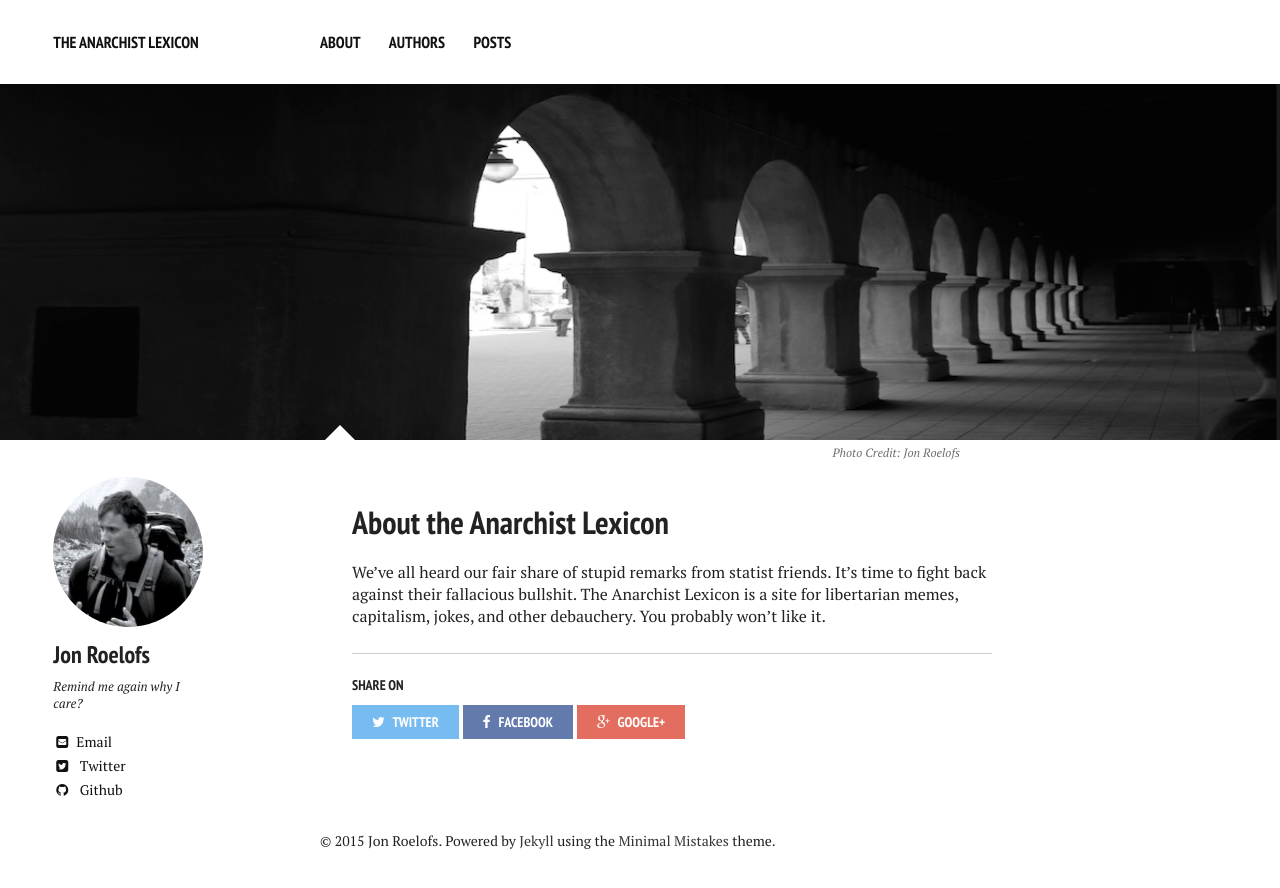
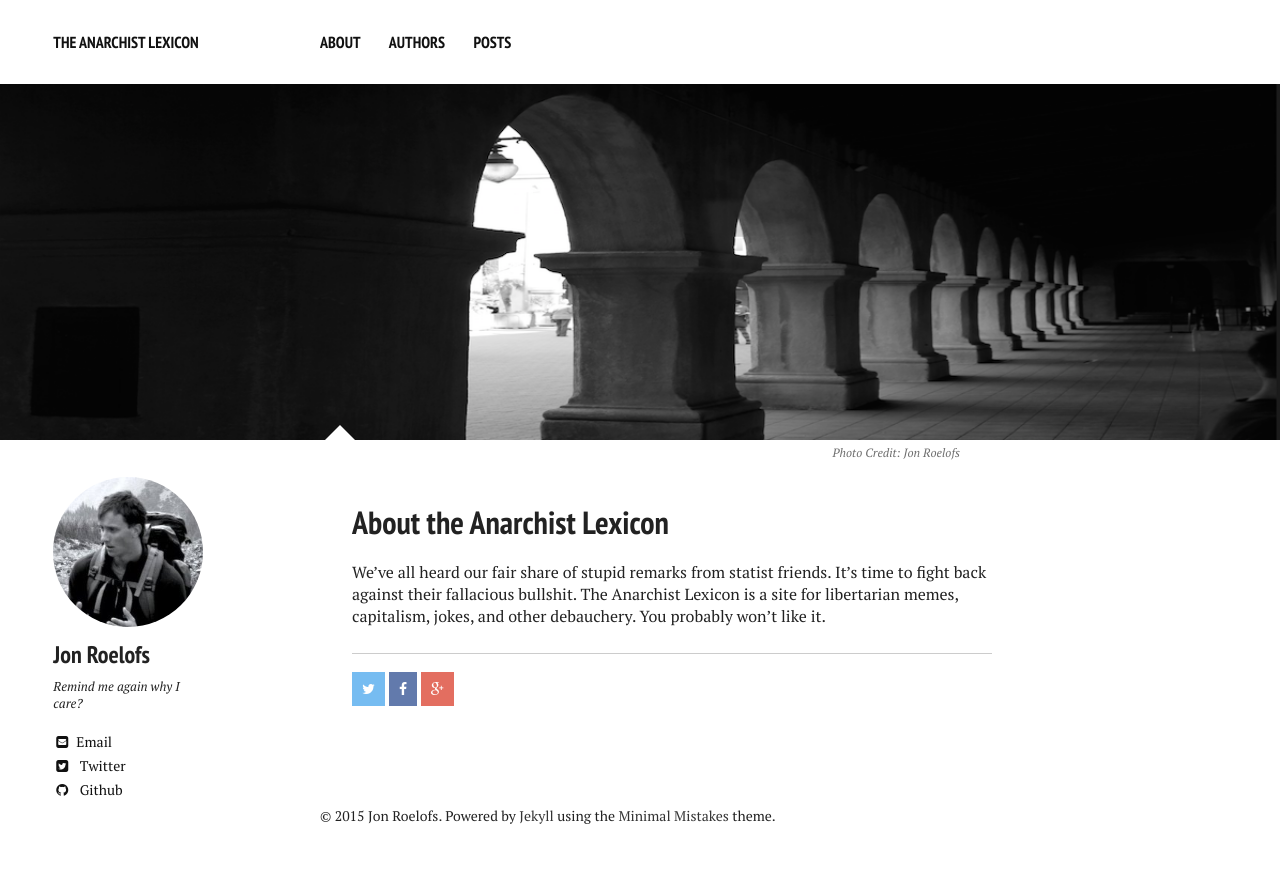
Before and after one commit to anarchistlexicon/anarchistlexicon.github.io, a Jekyll site: the page built from about/index.md, in a window 1280 px wide. Shown: the top 888 px of the page. Built offline with Jekyll 4.4.1, drawn with Linux system fonts in a browser that asks for light colours; nearby versions of some CDN libraries.

Commit message:
Make the social buttons smaller, and less intrusive

```diff
--- a/_includes/_social-share.html
+++ b/_includes/_social-share.html
@@ -1,14 +1,13 @@
 <div class="social-share">
-  <h4>Share on</h4>
   <ul>
     <li>
-      <a href="https://twitter.com/intent/tweet?text={{ site.url }}{{ page.url }}" class="twitter" title="Share on Twitter"><i class="fa fa-twitter"></i><span> Twitter</span></a>
+      <a href="https://twitter.com/intent/tweet?text={{ site.url }}{{ page.url }}" class="twitter" title="Share on Twitter"><i class="fa fa-twitter"></i></a>
     </li>
     <li>
-      <a href="https://www.facebook.com/sharer/sharer.php?u={{ site.url }}{{ page.url }}" class="facebook" title="Share on Facebook"><i class="fa fa-facebook"></i><span> Facebook</span></a>
+      <a href="https://www.facebook.com/sharer/sharer.php?u={{ site.url }}{{ page.url }}" class="facebook" title="Share on Facebook"><i class="fa fa-facebook"></i></a>
     </li>
     <li>
-      <a href="https://plus.google.com/share?url={{ site.url }}{{ page.url }}" class="google-plus" title="Share on Google Plus"><i class="fa fa-google-plus"></i><span> Google+</span></a>
+      <a href="https://plus.google.com/share?url={{ site.url }}{{ page.url }}" class="google-plus" title="Share on Google Plus"><i class="fa fa-google-plus"></i></a>
     </li>
   </ul>
 </div><!-- /.social-share -->
--- a/_sass/page.scss
+++ b/_sass/page.scss
@@ -601,7 +601,7 @@
   }
   a {
 	  display: block;
-	  padding: 8px 20px;
+	  padding: 8px 10px;
 	  text-decoration: none !important;
 	  text-transform: uppercase;
 	  @include font-rem(14);
```
